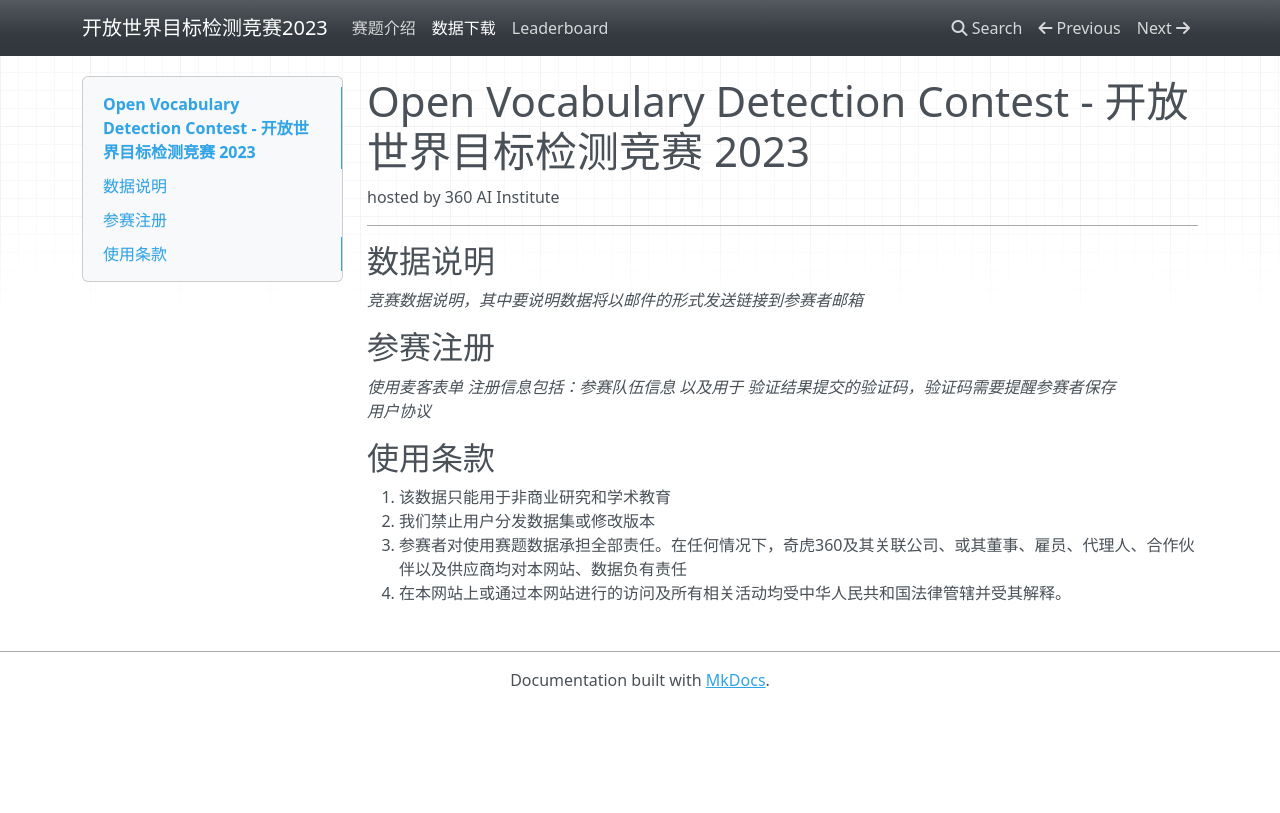
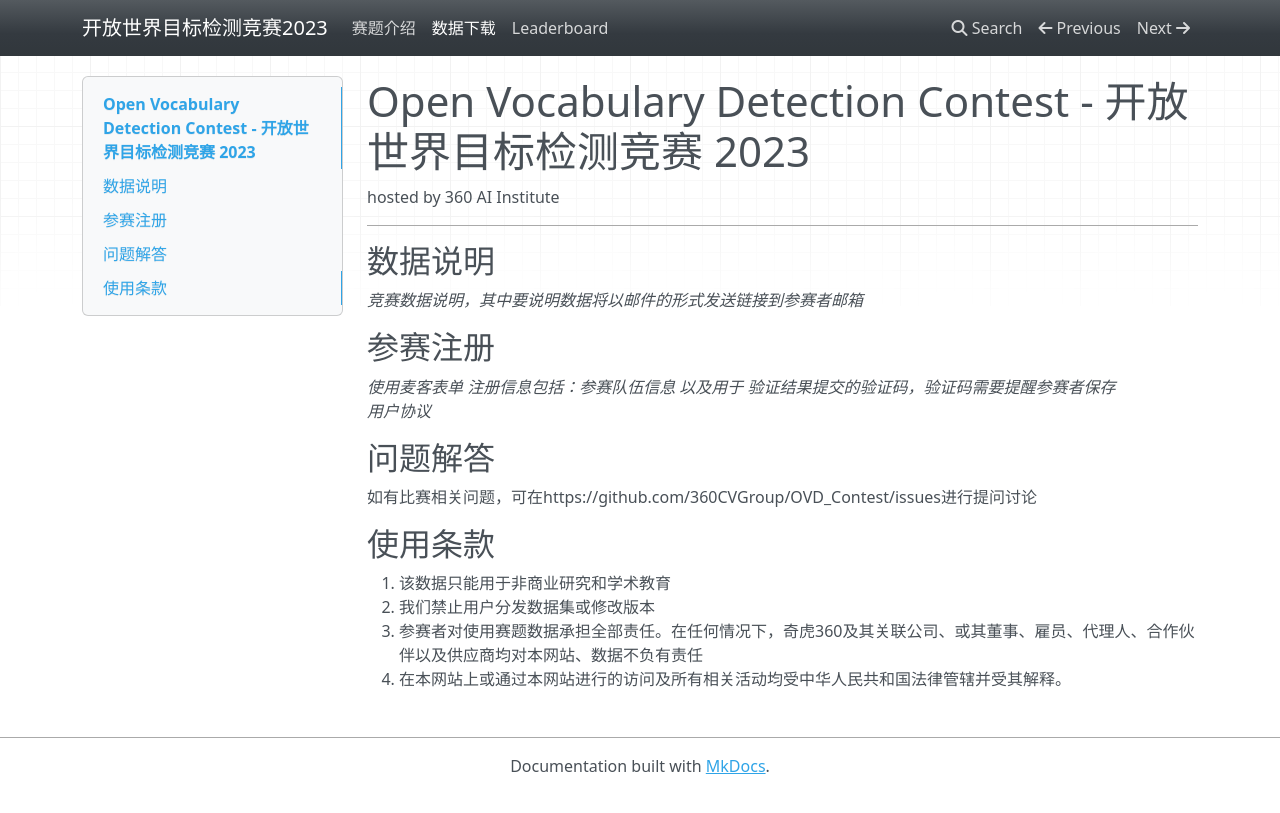
Before and after one commit to 360CVGroup/OVD_Contest, an MkDocs documentation site: the page built from docs/data.md, in a window 1280 px wide. Shown: the top 813 px of the page. Built offline with MkDocs 1.6.1, drawn with Linux system fonts in a browser that asks for light colours; nearby versions of some CDN libraries.

Commit message:
question

```diff
--- a/docs/data.md
+++ b/docs/data.md
@@ -12,8 +12,11 @@ hosted by 360 AI Institute
 *注册信息包括：参赛队伍信息 以及用于 验证结果提交的验证码，验证码需要提醒参赛者保存*
 *用户协议*
 
+## 问题解答
+如有比赛相关问题，可在https://github.com/360CVGroup/OVD_Contest/issues进行提问讨论
+
 ## 使用条款
 1. 该数据只能用于非商业研究和学术教育
 2. 我们禁止用户分发数据集或修改版本
-3. 参赛者对使用赛题数据承担全部责任。在任何情况下，奇虎360及其关联公司、或其董事、雇员、代理人、合作伙伴以及供应商均对本网站、数据负有责任
+3. 参赛者对使用赛题数据承担全部责任。在任何情况下，奇虎360及其关联公司、或其董事、雇员、代理人、合作伙伴以及供应商均对本网站、数据不负有责任
 4. 在本网站上或通过本网站进行的访问及所有相关活动均受中华人民共和国法律管辖并受其解释。
```
